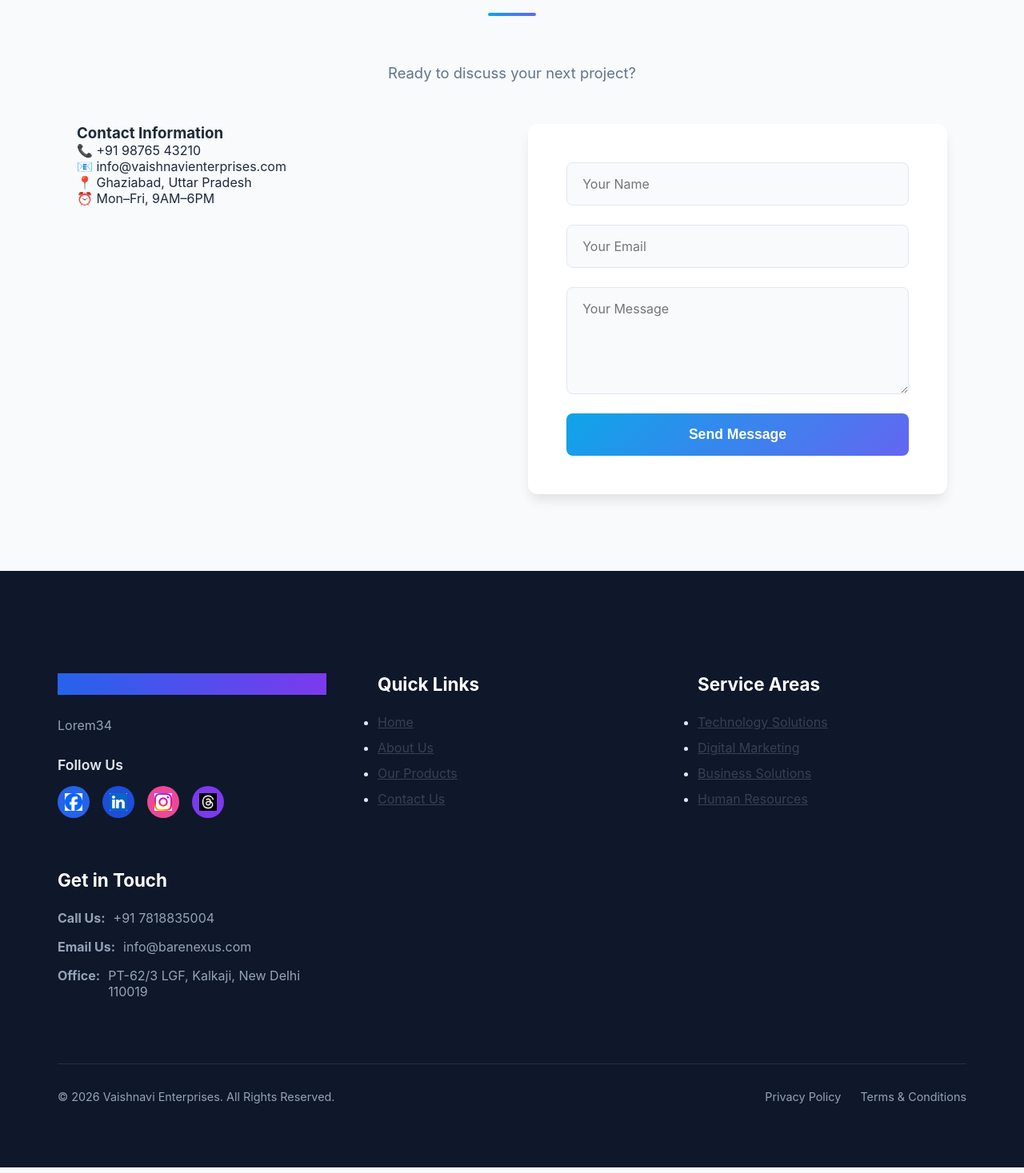
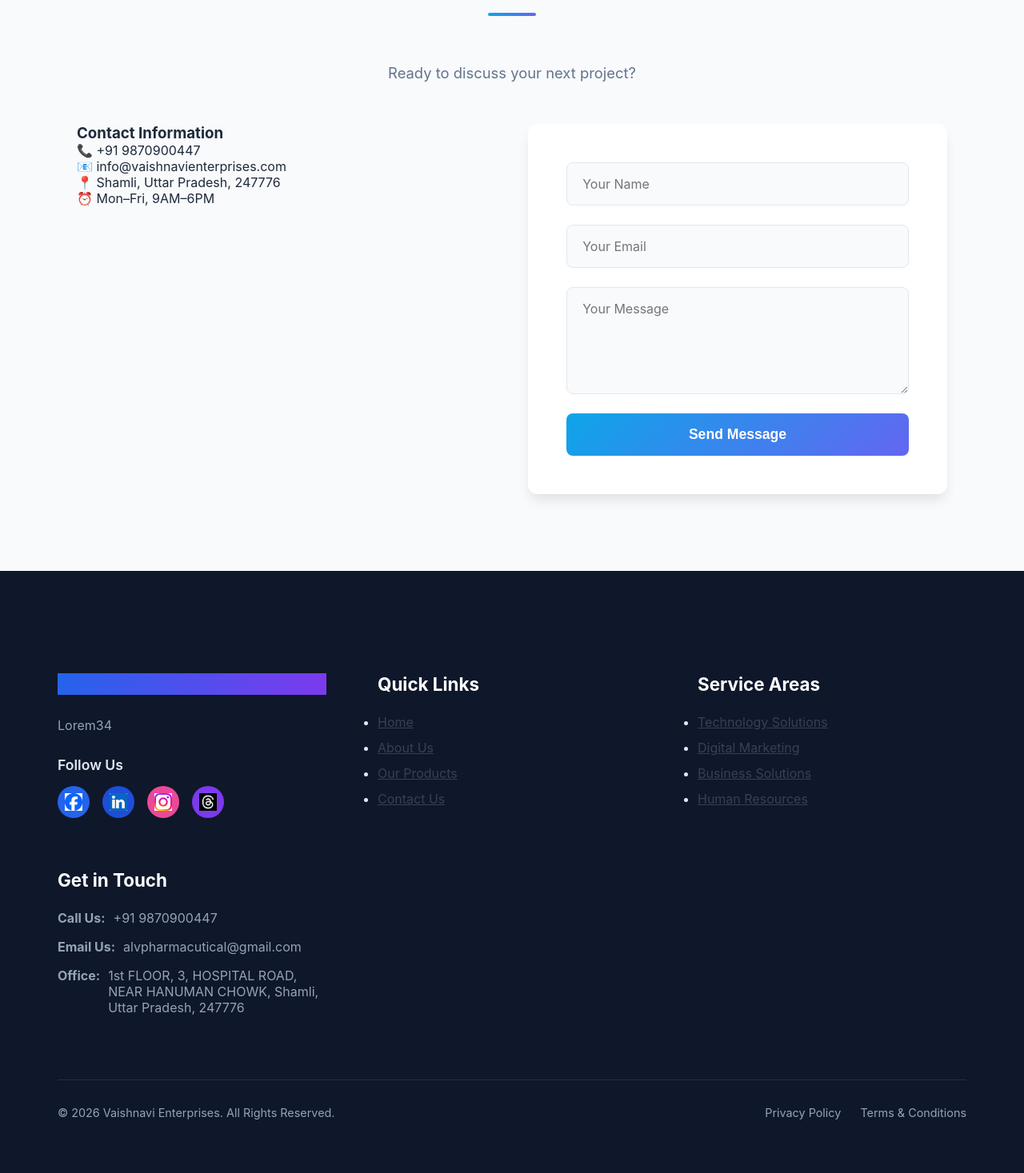
Before and after one commit to barenexus/alvpharmaceuticals, a React (Create React App) app: page / in a window 1280 px wide. Shown: the part 5186-6653 px from the top of the page at 80% size. Built offline with nearby package versions, Linux system fonts and the light colour scheme.

Commit message:
contact details updated

```diff
--- a/src/Generic Views/Footer/Footer.js
+++ b/src/Generic Views/Footer/Footer.js
@@ -54,10 +54,10 @@ const Footer = () => {
             <div data-aos="fade-up" data-aos-delay="400">
               <h3 className="footer-title">Service Areas</h3>
               <ul className="footer-links purple">
-                <li><a href="#">Technology Solutions</a></li>
-                <li><a href="#">Digital Marketing</a></li>
-                <li><a href="#">Business Solutions</a></li>
-                <li><a href="#">Human Resources</a></li>
+                <li><a href="/">Technology Solutions</a></li>
+                <li><a href="/">Digital Marketing</a></li>
+                <li><a href="/">Business Solutions</a></li>
+                <li><a href="/">Human Resources</a></li>
               </ul>
             </div>
 
@@ -67,20 +67,20 @@ const Footer = () => {
               <ul className="footer-contact">
                 <li>
                   <strong>Call Us:</strong>
-                  <a href="tel:+917818835004">+91 7818835004</a>
+                  <a href="tel:+919870900447">+91 9870900447</a>
                 </li>
                 <li>
                   <strong>Email Us:</strong>
-                  <a href="mailto:info@barenexus.com">info@barenexus.com</a>
+                  <a href="mailto:alvpharmacutical@gmail.com">alvpharmacutical@gmail.com</a>
                 </li>
                 <li>
                   <strong>Office:</strong>
                   <a
-                    href="https://maps.app.goo.gl/nJHyPe8V2UBm2gHW7"
+                    href="https://maps.app.goo.gl/b5W2gkqsLNneL9qK6?g_st=iw"
                     target="_blank"
                     rel="noopener noreferrer"
                   >
-                    PT-62/3 LGF, Kalkaji, New Delhi 110019
+                    1st FLOOR, 3, HOSPITAL ROAD, NEAR HANUMAN CHOWK, Shamli, Uttar Pradesh, 247776
                   </a>
                 </li>
               </ul>
--- a/src/Pages/Contact/Contact.js
+++ b/src/Pages/Contact/Contact.js
@@ -19,9 +19,9 @@ const Contact = () => {
         <div className="contact-grid">
           <div className="contact-info" data-aos="fade-right">
             <h3>Contact Information</h3>
-            <p>📞 +91 98765 43210</p>
+            <p>📞 +91 9870900447</p>
             <p>📧 info@vaishnavienterprises.com</p>
-            <p>📍 Ghaziabad, Uttar Pradesh</p>
+            <p>📍 Shamli, Uttar Pradesh, 247776</p>
             <p>⏰ Mon–Fri, 9AM–6PM</p>
           </div>
 
```
